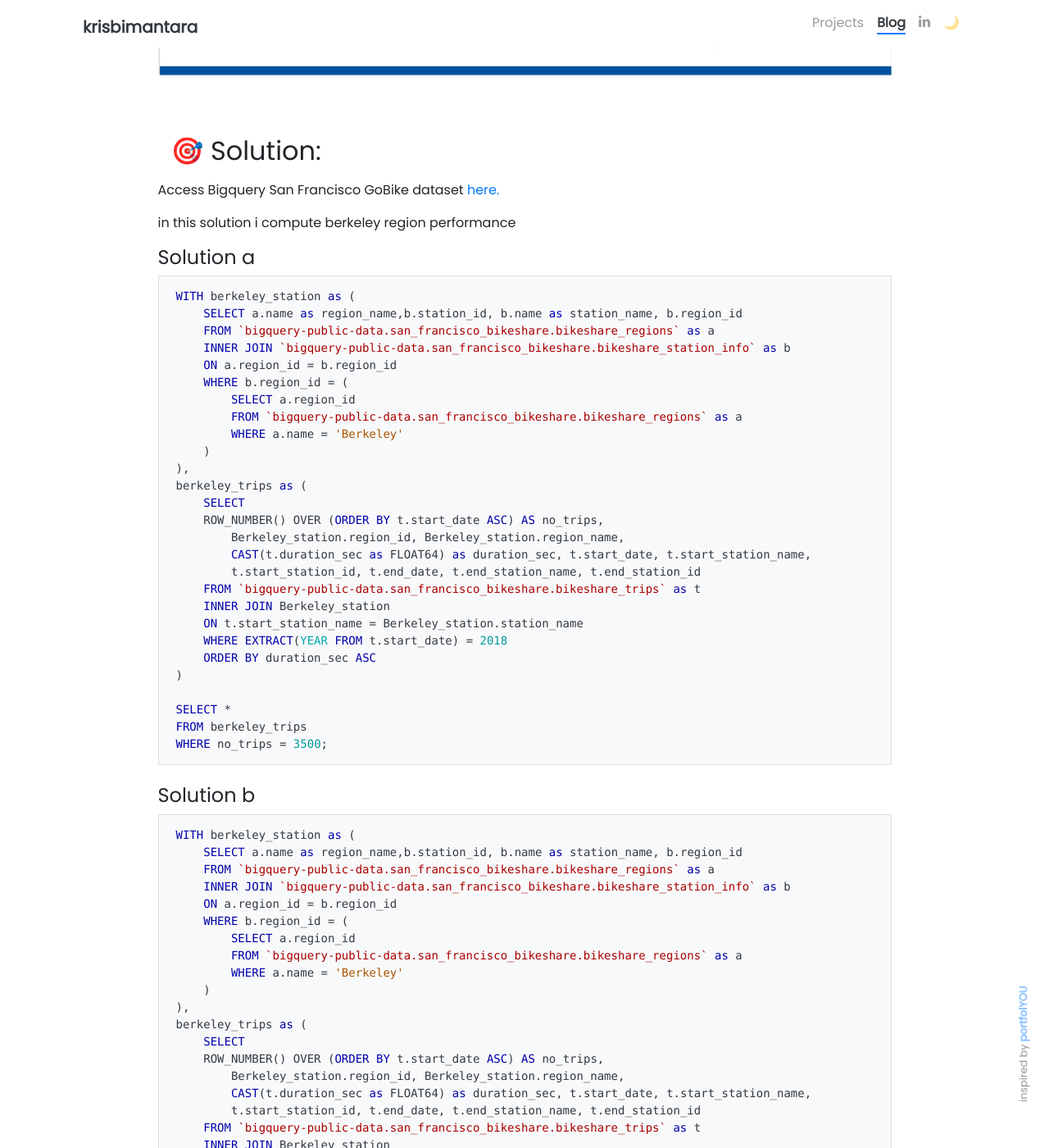
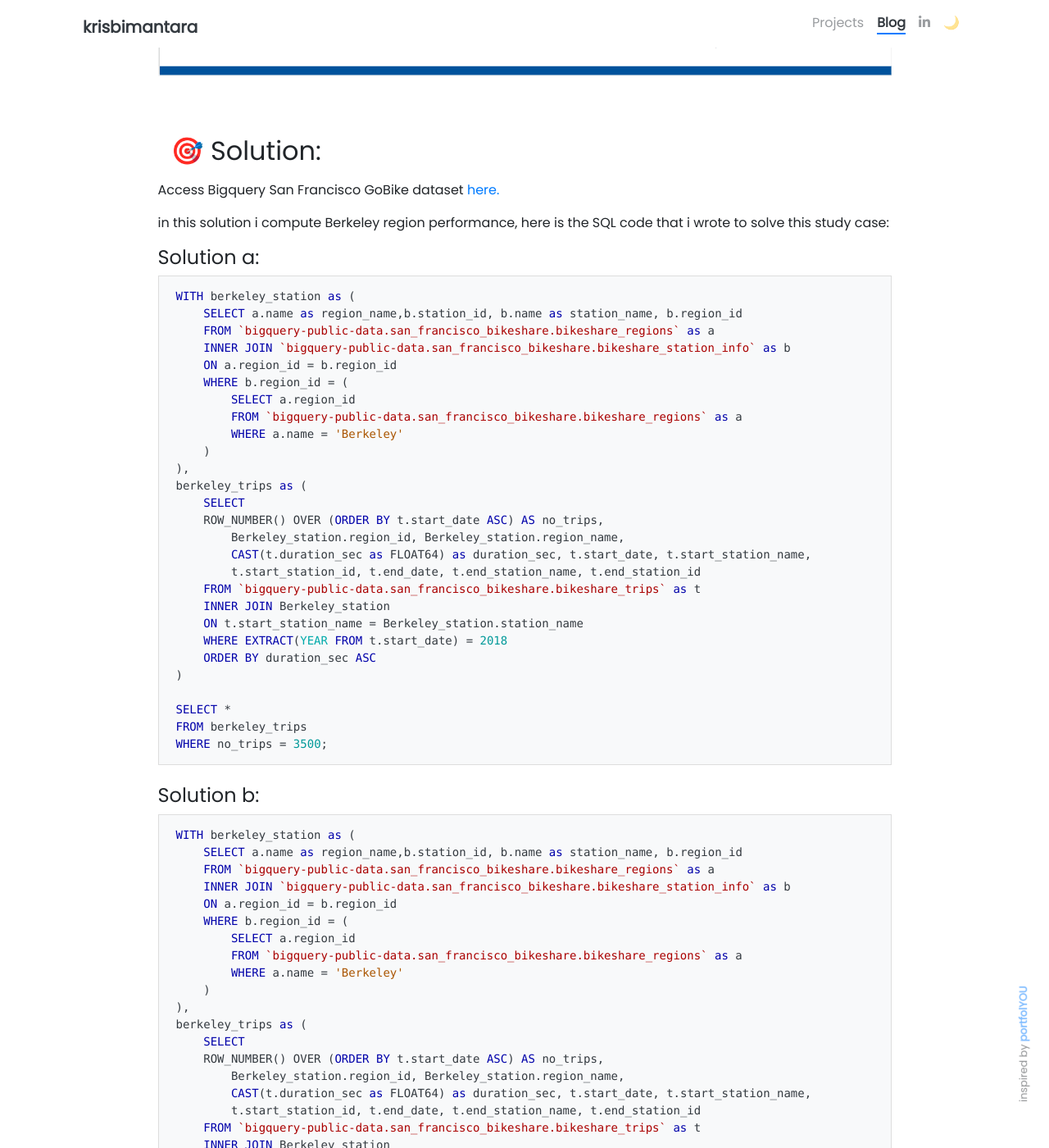
Before and after one commit to krisbimantara/krisbimantara.github.io, a Jekyll site: the page built from _posts/2022-03-04-SQL-Study-Case.md, in a window 1280 px wide and 1400 px high, scrolled down 1311 px. Shown: the whole window at 82% size. Built offline with Jekyll 4.4.1, drawn with Linux system fonts in a browser that asks for light colours; nearby versions of some CDN libraries; our own code applies the rules of GitHub Pages for plain Markdown files; some of the changed text lies outside the part shown.

Commit message:
Update 2022-03-04-SQL-Study-Case.md

````diff
--- a/_posts/2022-03-04-SQL-Study-Case.md
+++ b/_posts/2022-03-04-SQL-Study-Case.md
@@ -24,11 +24,11 @@ description: SQL Study Case Solution.
     <h2>🎯 Solution:</h2>
 </div>
 
-Access Bigquery San Francisco GoBike dataset [here.](https://drive.google.com/file/d/1YDQ9cGBNSu-pYAY5E9CQMHmskiuqa9E-/view?usp=sharing)
+Access Bigquery San Francisco GoBike dataset [here.](https://console.cloud.google.com/marketplace/product/san-francisco-public-data/sf-bike-share?project=earnest-smithy-343515)
 
-in this solution i compute berkeley region performance
+in this solution i compute Berkeley region performance, here is the SQL code that i wrote to solve this study case:
 
-#### Solution a
+#### Solution a:
 
 ```sql
 WITH berkeley_station as (
@@ -60,7 +60,7 @@ FROM berkeley_trips
 WHERE no_trips = 3500;
 ```
 
-#### Solution b
+#### Solution b:
 
 ```sql
 WITH berkeley_station as (
@@ -92,7 +92,7 @@ SELECT APPROX_QUANTILES(DISTINCT duration_sec, 100)[OFFSET(90)] AS longest_trip_
 FROM berkeley_trips
 ```
 
-#### Solution c
+#### Solution c:
 
 ```sql
 WITH berkeley_station as (
@@ -133,7 +133,7 @@ SELECT AVG(in_between_rental_time_sec)
 FROM time_between
 ```
 
-#### Solution d
+#### Solution d:
 
 ```sql
 WITH allregion_station as (
@@ -163,3 +163,13 @@ FROM allregion_trips
 GROUP BY 1,2
 ORDER BY total_trips DESC
 ```
+
+<div class="m-3" id="data">
+    <br />
+    <h2>🎯 The answers:</h2>
+</div>
+
+- Berkeley region reach its 3500th rental on 2018-01-26
+- The longest trip duration is 4976 second
+- The average in-between rental time by duration between trips is 391.81
+- Berkeley region rank is 3
````
